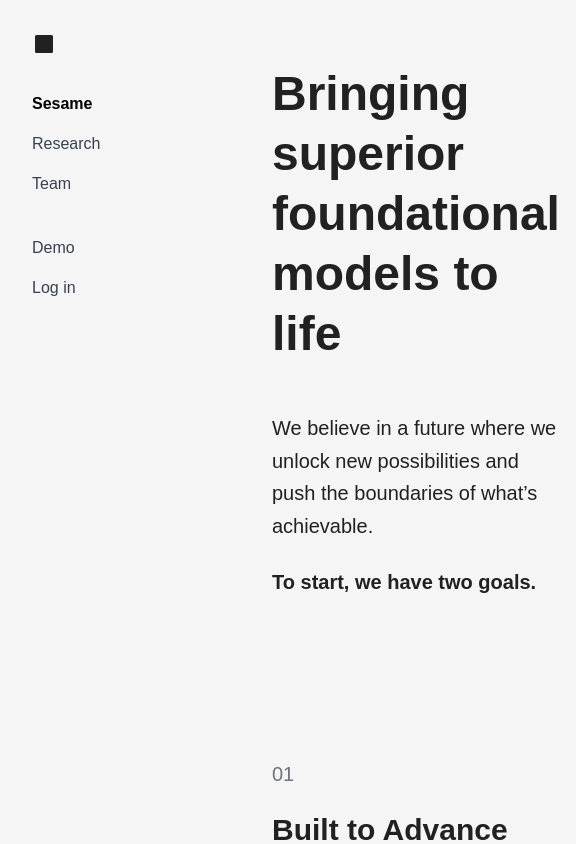
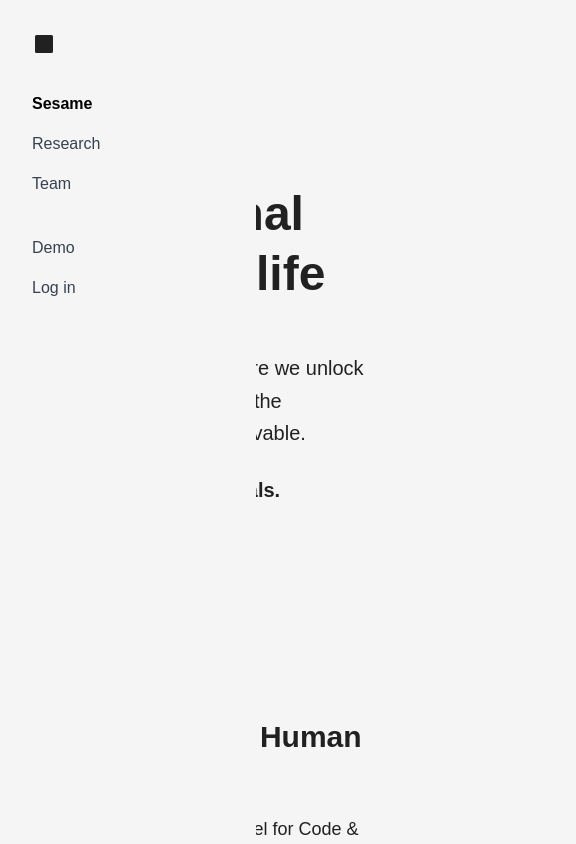
Before and after one commit to harshpandya1234/Xelron, a Next.js app: page / in a window 390 px wide. Shown: the top 844 px of the page, 576 px wide, since content can reach past the window. Built offline with nearby package versions, Linux system fonts and the light colour scheme; a web font is replaced by a local one.

Commit message:
Update layout.tsx

```diff
--- a/src/app/layout.tsx
+++ b/src/app/layout.tsx
@@ -16,9 +16,9 @@
   return (
     <html lang="en">
       <body>
-        <div className="flex min-h-screen">
+<div className="flex flex-col md:flex-row min-h-screen">
           <Sidebar />
-          <div className="flex-1 ml-64">
+  <div className="flex-1 md:ml-64">
             <main className="min-h-screen">
               {children}
             </main>
```
